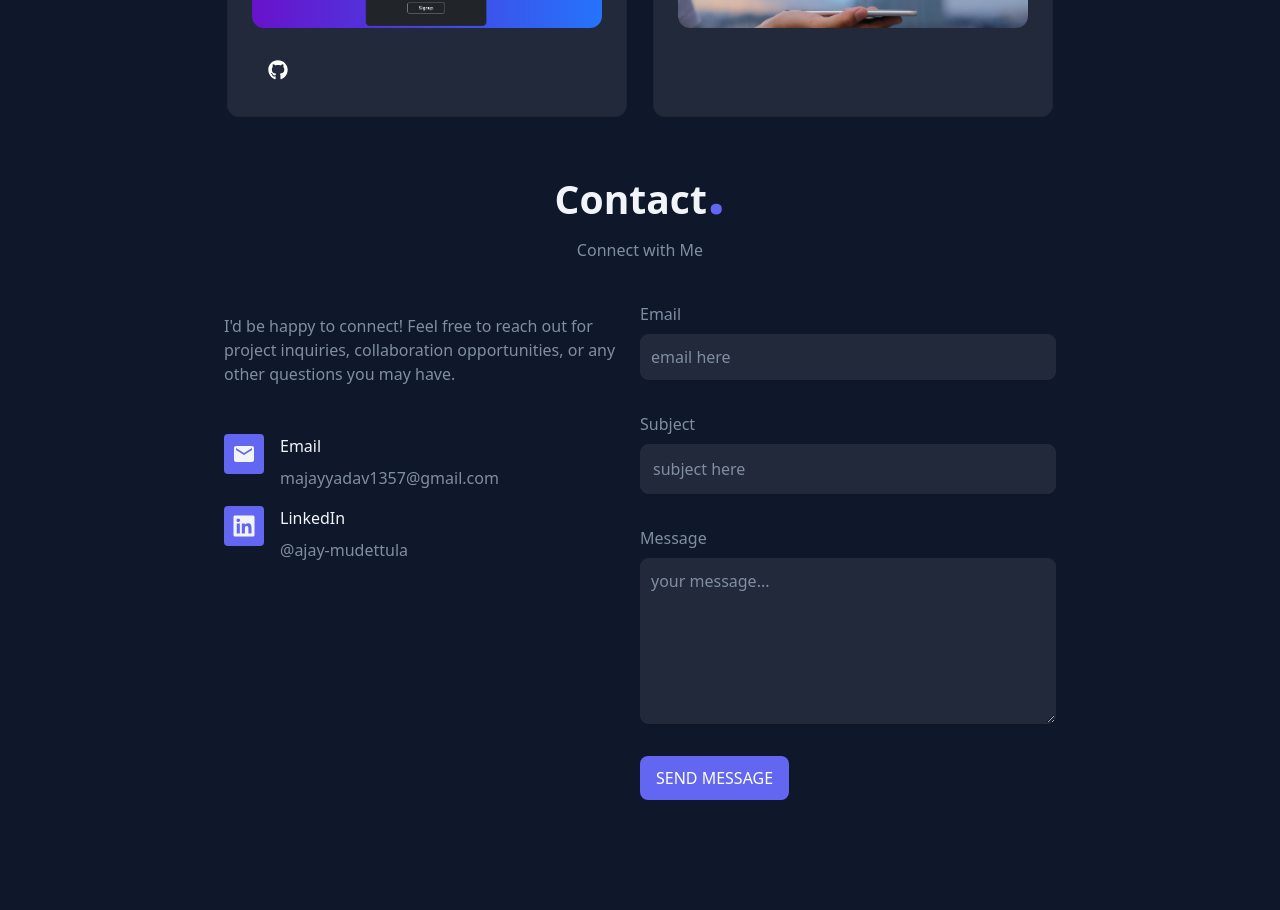
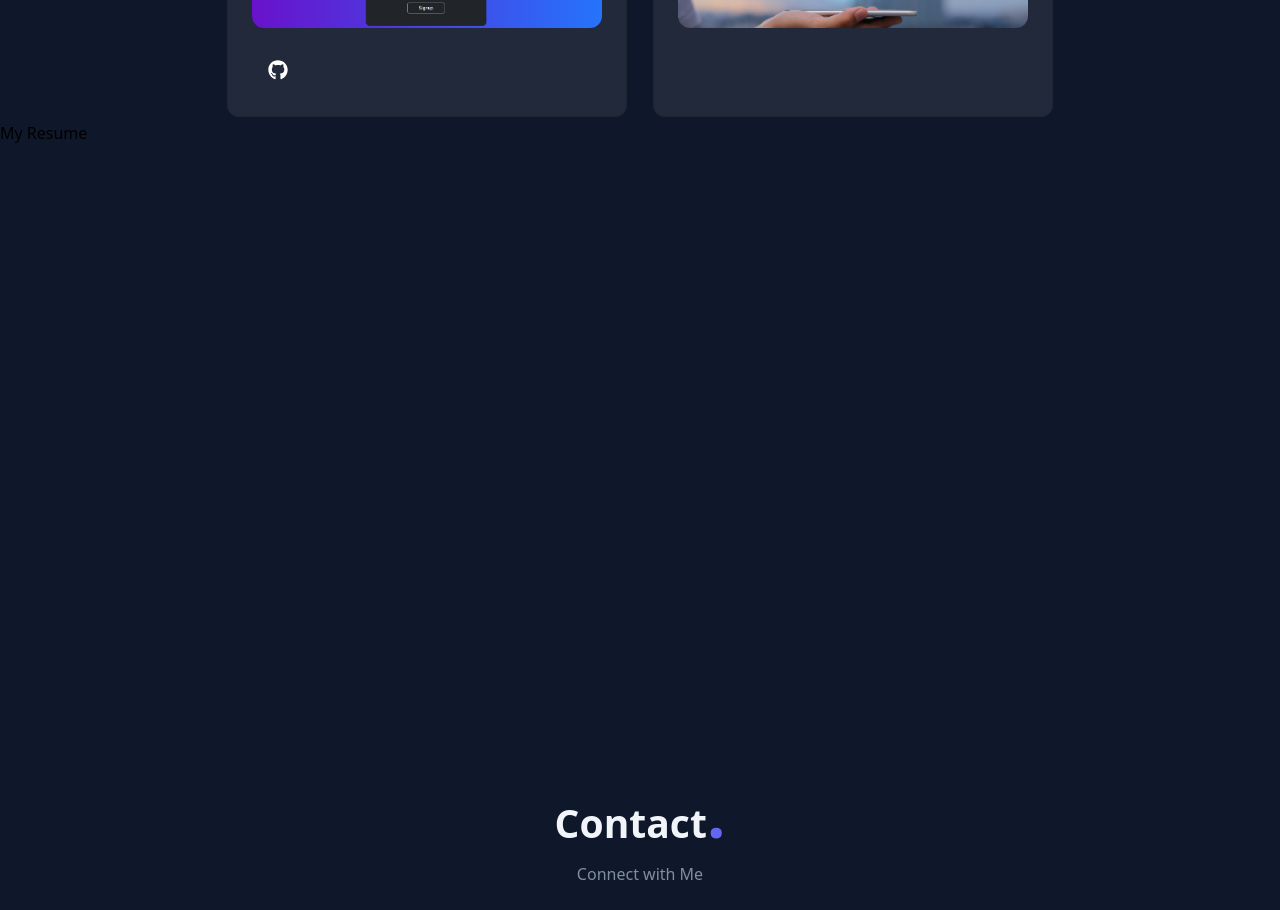
Before and after one commit to AjaySmarc/portfolio-ajay, a React (Vite) app: page / in a window 1280 px wide. Shown: the part 1580-2490 px from the top of the page. Built offline with nearby package versions, Linux system fonts and the light colour scheme; no server answers.

Commit message:
Update Main.jsx

```diff
--- a/src/pages/Main.jsx
+++ b/src/pages/Main.jsx
@@ -3,6 +3,7 @@ import About from "../components/sections/About";
 import Projects from "../components/sections/Projects";
 import Contact from "../components/sections/Contact";
 // import Blog from "../components/sections/Blog";
+import Resume from "../components/sections/Resume";
 import Footer from "../components/sections/Footer";
 import { Analytics } from "@vercel/analytics/react";
 import { Helmet } from "react-helmet";
@@ -35,6 +36,7 @@ const Main = () => {
             <About />
             <Projects />
             {/* <Blog /> */}
+            <Resume/>
 
             <Contact />
             <Footer />
```
